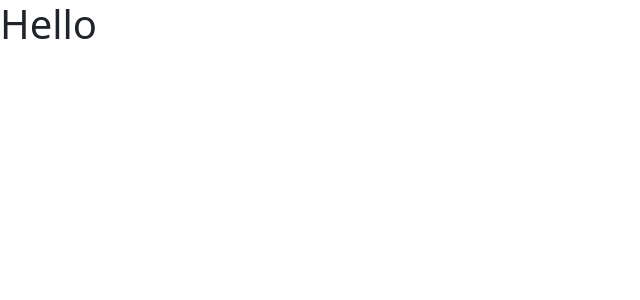
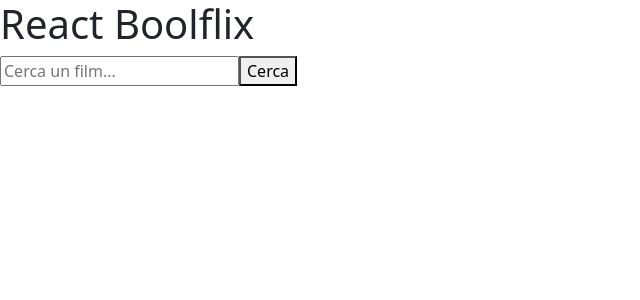
Before and after one commit to RosyPetrella/react-boolflix, a React (Vite) app: page / in a window 1280 px wide. Shown: the top 300 px of the page, without its empty margins (0-640 px from the left). Built offline with nearby package versions, Linux system fonts and the light colour scheme.

Commit message:
Implement basic layout with search functionality for movie queries

```diff
--- a/src/App.jsx
+++ b/src/App.jsx
@@ -1,7 +1,39 @@
-export default function App() {
+// Milestone 0:
+// Progettare la struttura del global state sulla linea degli esercizi svolti nei giorni
+// precedenti.
+
+// Milestone 1:
+// Creare un layout base con una searchbar (una input e un button) in cui possiamo
+// scrivere completamente o parzialmente il nome di un film. Possiamo, cliccando il
+// bottone, cercare sull’API tutti i film che contengono ciò che ha scritto l’utente.
+// Vogliamo dopo la risposta dell’API visualizzare a schermo i seguenti valori per ogni
+// film trovato:
+// 1.  Titolo
+// 2.  Titolo Originale
+// 3.  Lingua
+// 4.  Voto
+
+import { useState } from "react";
+
+function App() {
+  // Stato per memorizzare il valore dell'input
+  const [query, setQuery] = useState("");
+
   return (
-    <>
-      <h1>Hello</h1>
-    </>
+    <div>
+      <h1>React Boolflix</h1>
+      <div>
+        {/* nome film */}
+        <input
+          type="text"
+          placeholder="Cerca un film..."
+          value={query}
+          onChange={(e) => setQuery(e.target.value)}
+        />
+        <button onClick={() => console.log("Cerco:", query)}>Cerca</button>
+      </div>
+    </div>
   );
 }
+
+export default App;
```
